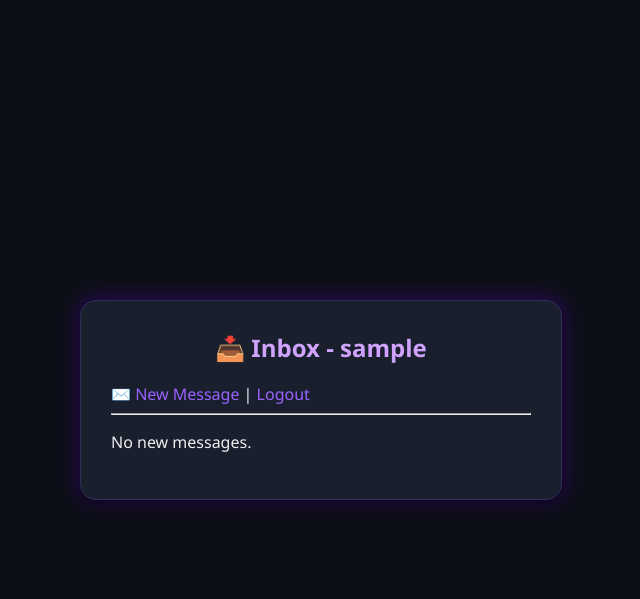
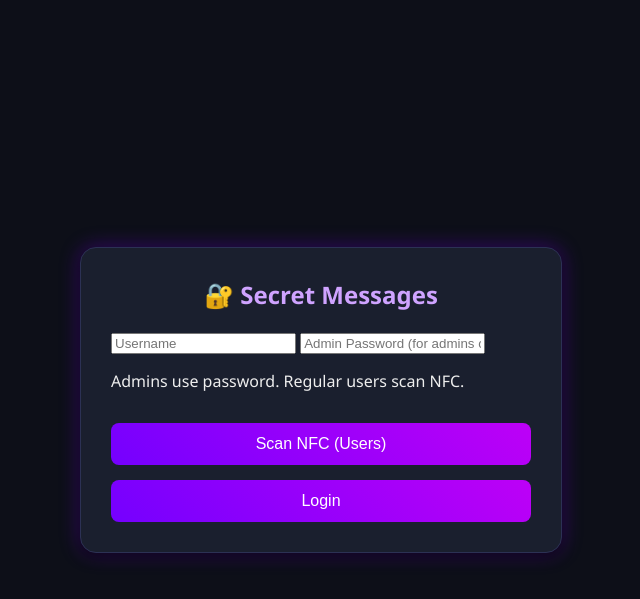
Before and after one commit to k2vin910/Projet-OLYTS-, a PHP site: page /inbox.php in a window 1280 px wide. Shown: the top 599 px of the page, without its empty margins (319-959 px from the left). Run offline with PHP 8.4, Linux system fonts and the light colour scheme; the visitor is signed in with stand-in values (Sample User, id 1); data that the repository does not hold is empty.

Commit message:
Update inbox.php

```diff
--- a/inbox.php
+++ b/inbox.php
@@ -1,59 +1,92 @@
 <?php
 session_start();
-if (!isset($_SESSION["identite"])) {
-    header("Location: index.php");
-    exit;
-}
 
-// connect to MySQL
+// Connect to MySQL
 $bdd = new PDO("mysql:host=localhost;dbname=olyts;charset=utf8", "root", "");
 $bdd->setAttribute(PDO::ATTR_ERRMODE, PDO::ERRMODE_EXCEPTION);
 
-$identite_id = $_SESSION["identite"];
+$error = null;
 
-// Fetch messages for this user
-$stmt = $bdd->prepare("SELECT id, sender_id, content FROM messagerie WHERE receiver_id = :uid");
-$stmt->execute([":uid" => $identite_id]);
-$messages = $stmt->fetchAll(PDO::FETCH_ASSOC);
+if ($_SERVER["REQUEST_METHOD"] === "POST") {
+    $username = trim($_POST["username"] ?? "");
+    $nfc_id  = trim($_POST["nfc_id"] ?? "");
+    $password = $_POST["password"] ?? "";
 
-// Delete after fetch (view-once behavior)
-$bdd->prepare("DELETE FROM messagerie WHERE receiver_id = :uid")->execute([":uid" => $identite_id]);
+    // Fetch user by username
+    $stmt = $bdd->prepare("SELECT id, username, nfc_id, is_admin, password FROM identite WHERE username = :u");
+    $stmt->execute([":u" => $username]);
+    $user = $stmt->fetch(PDO::FETCH_ASSOC);
 
-// Helper to get usernames
-function username($id, $bdd) {
-    $s = $bdd->prepare("SELECT username FROM identite WHERE id = :id");
-    $s->execute([":id" => $id]);
-    $r = $s->fetch(PDO::FETCH_ASSOC);
-    return $r ? $r["username"] : "Unknown";
+    if (!$user) {
+        $error = "❌ Username not recognized.";
+    } else {
+        if ($user["is_admin"]) {
+            // Admin login with password
+            if (!$password || !password_verify($password, $user["password"])) {
+                $error = "❌ Incorrect admin password.";
+            } else {
+                $_SESSION["identite"] = $user["id"];
+                $_SESSION["username"] = $user["username"];
+                header("Location: bind.php");
+                exit;
+            }
+        } else {
+            // Regular user login via NFC
+            if (!$nfc_id || $nfc_id !== $user["nfc_id"]) {
+                $error = "❌ NFC tag invalid or missing.";
+            } else {
+                $_SESSION["identite"] = $user["id"];
+                $_SESSION["username"] = $user["username"];
+                $_SESSION["nfc_id"] = $user["nfc_id"];
+                header("Location: inbox.php");
+                exit;
+            }
+        }
+    }
 }
 ?>
 <!DOCTYPE html>
 <html>
 <head>
-  <meta charset="UTF-8">
-  <title>Inbox</title>
-  <link rel="stylesheet" href="style.css">
+<meta charset="UTF-8">
+<title>Secret Messages - Login</title>
+<link rel="stylesheet" href="style.css">
+<script>
+async function scanNFC() {
+    if (!("NDEFReader" in window)) {
+        alert("⚠️ NFC not supported on this device/browser.");
+        return;
+    }
+    try {
+        const ndef = new NDEFReader();
+        await ndef.scan();
+        document.getElementById("status").textContent = "📡 Scanning for NFC tag...";
+        ndef.onreading = event => {
+            const uid = event.serialNumber;
+            document.getElementById("nfc_id").value = uid;
+            document.getElementById("status").textContent = "✅ Tag detected: " + uid;
+        };
+    } catch(err) {
+        alert("❌ NFC scan failed: " + err);
+    }
+}
+</script>
 </head>
 <body>
-  <div class="box">
-    <h2>📥 Inbox - <?= htmlspecialchars($_SESSION["username"]) ?></h2>
-    <a href="send.php">✉️ New Message</a> | <a href="index.php">Logout</a>
-    <hr>
-    <?php if ($messages): ?>
-      <?php foreach ($messages as $m): ?>
-        <div class="message">
-          <b>From <?= htmlspecialchars(username($m["sender_id"], $bdd)) ?>:</b><br>
-          <?= htmlspecialchars($m["content"]) ?><br>
-          <form action="send.php" method="POST" style="margin-top:8px;">
-            <input type="hidden" name="reply_to" value="<?= $m["sender_id"] ?>">
-            <textarea name="message" rows="2" required></textarea>
-            <button type="submit">Reply</button>
-          </form>
-        </div>
-      <?php endforeach; ?>
-    <?php else: ?>
-      <p>No new messages.</p>
-    <?php endif; ?>
-  </div>
+<div class="box">
+    <h2>🔐 Secret Messages</h2>
+
+    <?php if($error) echo "<p class='message error'>$error</p>"; ?>
+
+    <form method="POST" class="form">
+        <input type="text" name="username" placeholder="Username" required class="input">
+        <input type="password" name="password" placeholder="Admin Password (for admins only)" class="input">
+        <input type="hidden" name="nfc_id" id="nfc_id">
+        <p id="status" class="status">Admins use password. Regular users scan NFC.</p>
+
+        <button type="button" class="btn" onclick="scanNFC()">Scan NFC (Users)</button>
+        <button type="submit" class="btn">Login</button>
+    </form>
+</div>
 </body>
 </html>
```
